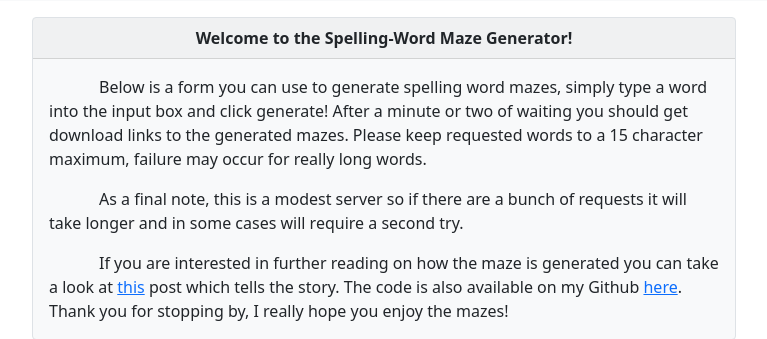
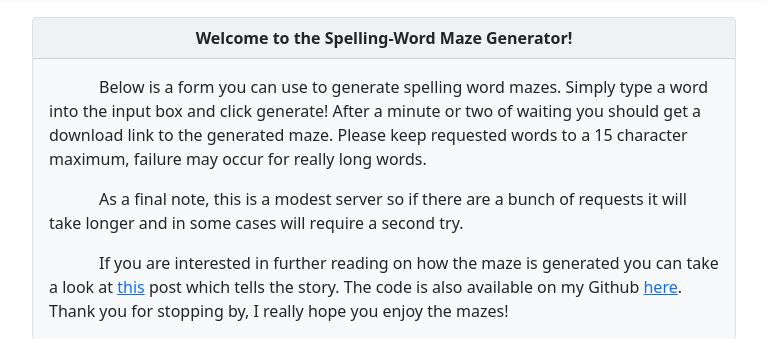
Before and after one commit to TravisAdsitt/SpellingMaze, a Flask app: page / in a window 1280 px wide. Shown: the part 199-538 px from the top of the page, without its empty margins (256-1023 px from the left). Run offline with Flask 2, Linux system fonts and the light colour scheme; some libraries are stand-ins or nearby versions.

Commit message:
Final output for first launch, super modest

```diff
--- a/templates/base.html
+++ b/templates/base.html
@@ -26,8 +26,8 @@
                     </div>
                     <div class="card-body">
                         <p class="card-text" style="text-indent: 50px;">
-                            Below is a form you can use to generate spelling word mazes, simply type a word into the input box and click generate!
-                            After a minute or two of waiting you should get download links to the generated mazes.
+                            Below is a form you can use to generate spelling word mazes. Simply type a word into the input box and click generate!
+                            After a minute or two of waiting you should get a download link to the generated maze.
                             Please keep requested words to a 15 character maximum, failure may occur for really long words.
                         </p>
                         <p class="card-text" style="text-indent: 50px;">
```
